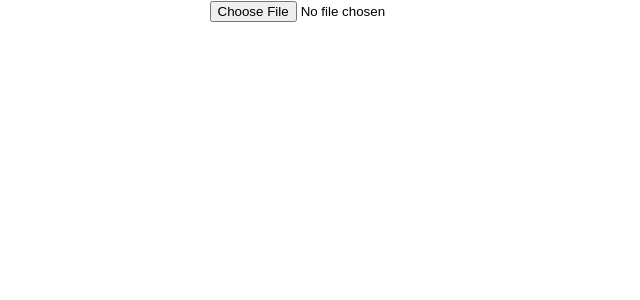
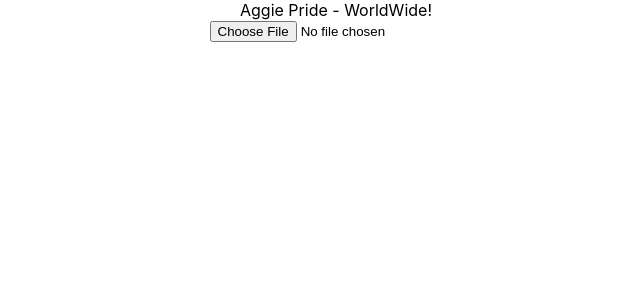
Before and after one commit to NCATComp410/AnT_Comp410_Spring20, a React (Create React App) app: page / in a window 1280 px wide. Shown: the top 300 px of the page, without its empty margins (304-944 px from the left). Built offline with nearby package versions, Linux system fonts and the light colour scheme.

Commit message:
Added Aggie Pride WorldWide! message

```diff
--- a/src/App.js
+++ b/src/App.js
@@ -5,6 +5,7 @@ import SimpleFileUploader from "./components/FileUploader/FileUploader";
 function App() {
   return (
     <div className="App">
+	Aggie Pride - WorldWide!
       <SimpleFileUploader />
     </div>
   );
```
